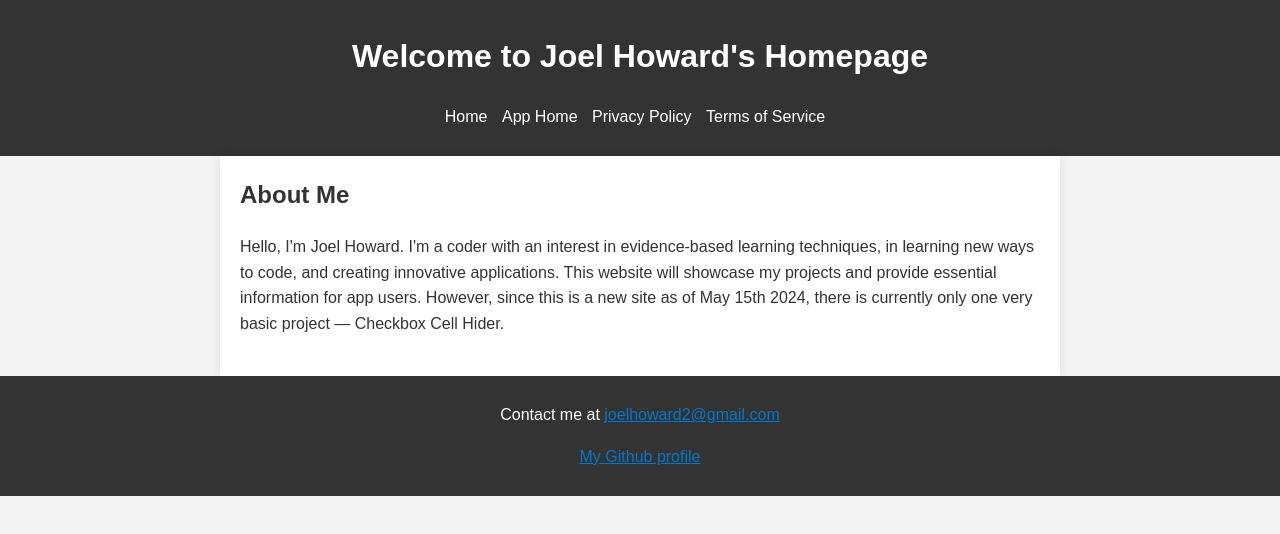
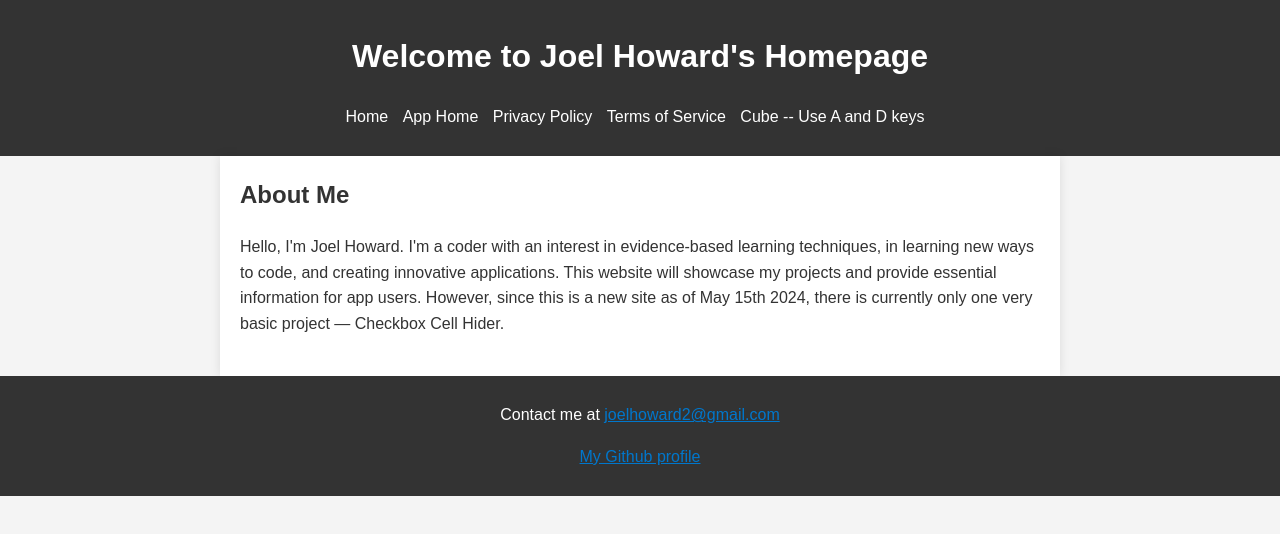
Before and after one commit to Leo-U/personal_website, a plain HTML site: page index.html in a window 1280 px wide. Drawn offline with Linux system fonts and the light colour scheme.

Commit message:
Add links

```diff
--- a/index.html
+++ b/index.html
@@ -15,6 +15,8 @@
                 <li><a href="app.html">App Home</a></li>
                 <li><a href="privacy.html">Privacy Policy</a></li>
                 <li><a href="terms.html">Terms of Service</a></li>
+                <li><a href="cube.html">Cube -- Use A and D keys</a></li>
+
             </ul>
         </nav>
     </header>
```
Also changed, not shown: app.html (+1 -0 lines), privacy.html (+2 -0 lines), terms.html (+2 -0 lines).
